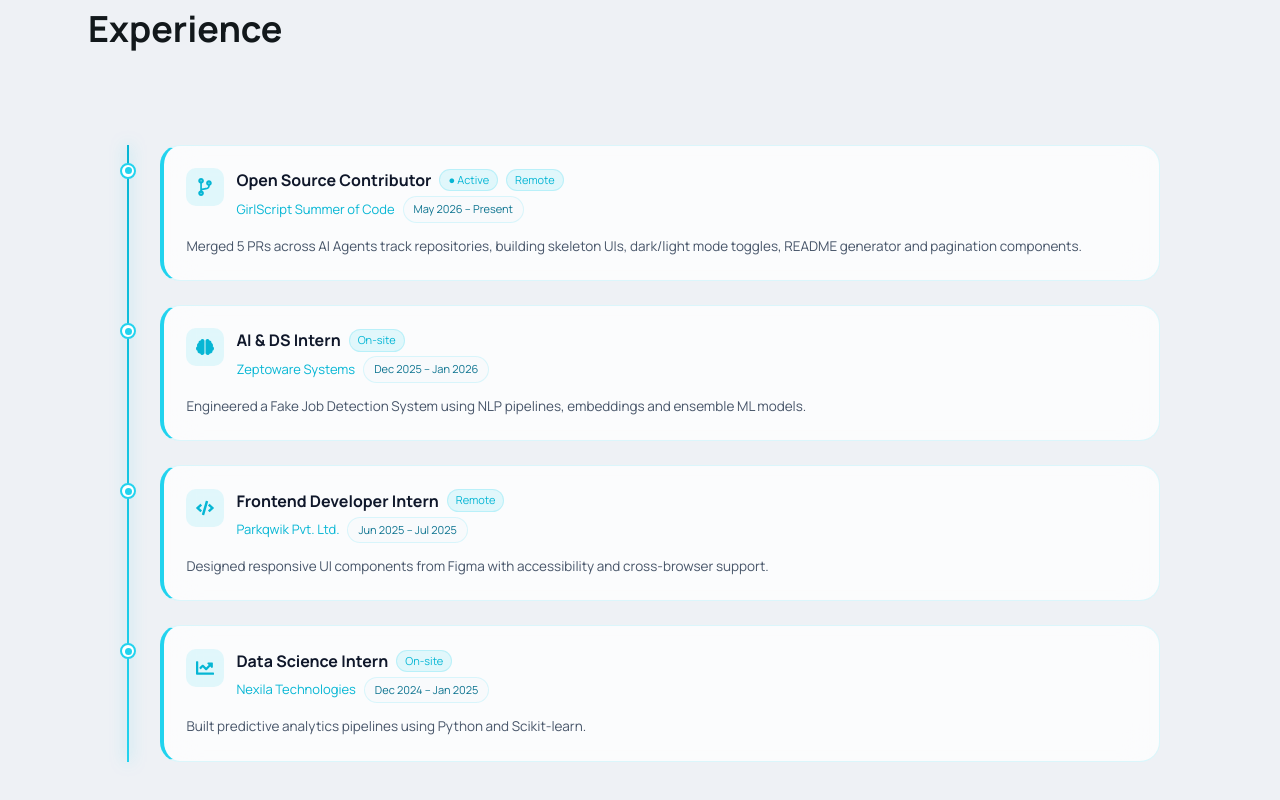
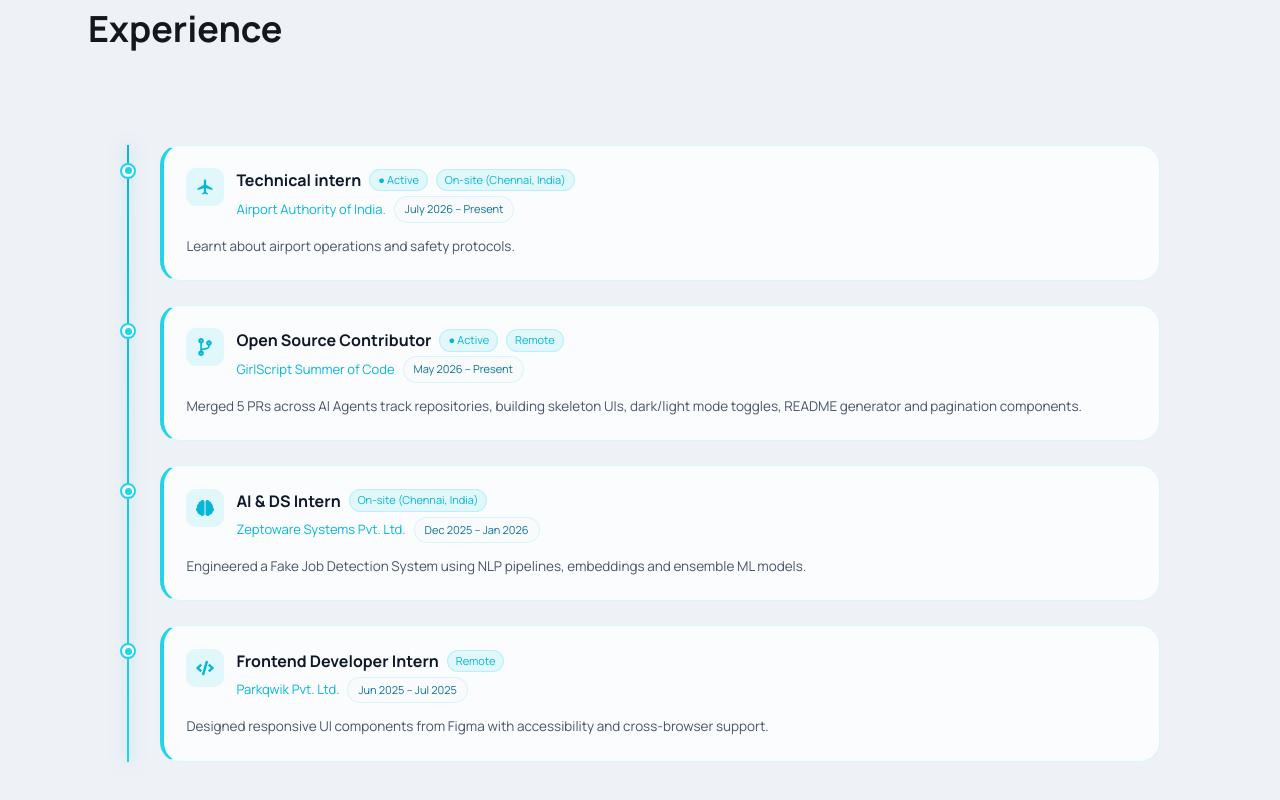
Before and after one commit to PojashriJM/PojashriJM_Portfolio, a Next.js app: page / in a window 1280 px wide. Shown: the part 1831-2631 px from the top of the page. Built offline with nearby package versions, Linux system fonts and the light colour scheme.

Commit message:
Added New Intern experience

```diff
--- a/components/Experience.jsx
+++ b/components/Experience.jsx
@@ -1,11 +1,11 @@
 import { useEffect, useRef, useState } from "react";
 import { FaCodeBranch, FaBrain, FaCode, FaChartLine } from "react-icons/fa";
-
+import { MdLocalAirport } from "react-icons/md";
 const experiences = [
-  {id:1,role:"Open Source Contributor",company:"GirlScript Summer of Code",date:"May 2026 – Present",badge:"Remote",description:"Merged 5 PRs across AI Agents track repositories, building skeleton UIs, dark/light mode toggles, README generator and pagination components.",icon:FaCodeBranch,active:true},
-  {id:2,role:"AI & DS Intern",company:"Zeptoware Systems",date:"Dec 2025 – Jan 2026",badge:"On-site",description:"Engineered a Fake Job Detection System using NLP pipelines, embeddings and ensemble ML models.",icon:FaBrain},
-  {id:3,role:"Frontend Developer Intern",company:"Parkqwik Pvt. Ltd.",date:"Jun 2025 – Jul 2025",badge:"Remote",description:"Designed responsive UI components from Figma with accessibility and cross-browser support.",icon:FaCode},
-  {id:4,role:"Data Science Intern",company:"Nexila Technologies",date:"Dec 2024 – Jan 2025",badge:"On-site",description:"Built predictive analytics pipelines using Python and Scikit-learn.",icon:FaChartLine},
+  {id:1,role:"Technical intern",company:"Airport Authority of India.",date:"July 2026 – Present",badge:"On-site (Chennai, India)",description:"Learnt about airport operations and safety protocols.",icon:MdLocalAirport,active:true},
+  {id:2,role:"Open Source Contributor",company:"GirlScript Summer of Code",date:"May 2026 – Present",badge:"Remote",description:"Merged 5 PRs across AI Agents track repositories, building skeleton UIs, dark/light mode toggles, README generator and pagination components.",icon:FaCodeBranch,active:true},
+  {id:3,role:"AI & DS Intern",company:"Zeptoware Systems Pvt. Ltd.",date:"Dec 2025 – Jan 2026",badge:"On-site (Chennai, India)",description:"Engineered a Fake Job Detection System using NLP pipelines, embeddings and ensemble ML models.",icon:FaBrain},
+  {id:4,role:"Frontend Developer Intern",company:"Parkqwik Pvt. Ltd.",date:"Jun 2025 – Jul 2025",badge:"Remote",description:"Designed responsive UI components from Figma with accessibility and cross-browser support.",icon:FaCode},
 ];
 
 const CYAN="#22D3EE";
```
